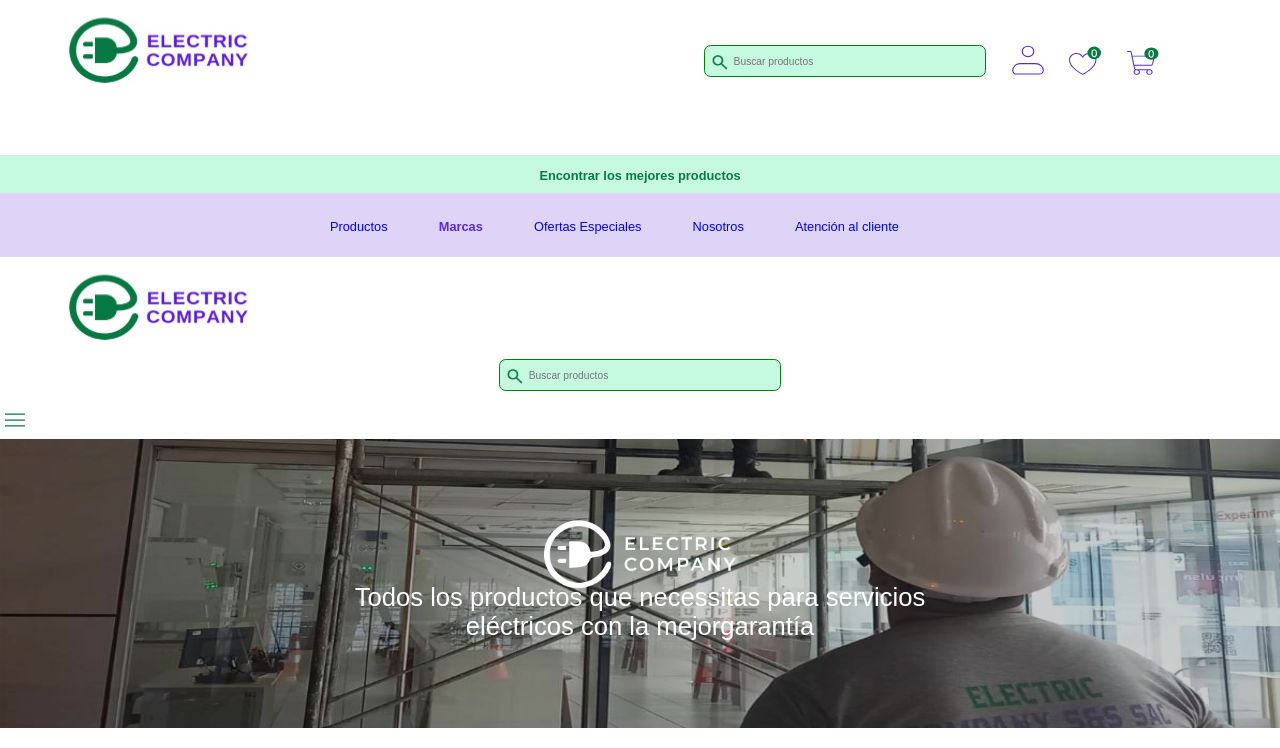
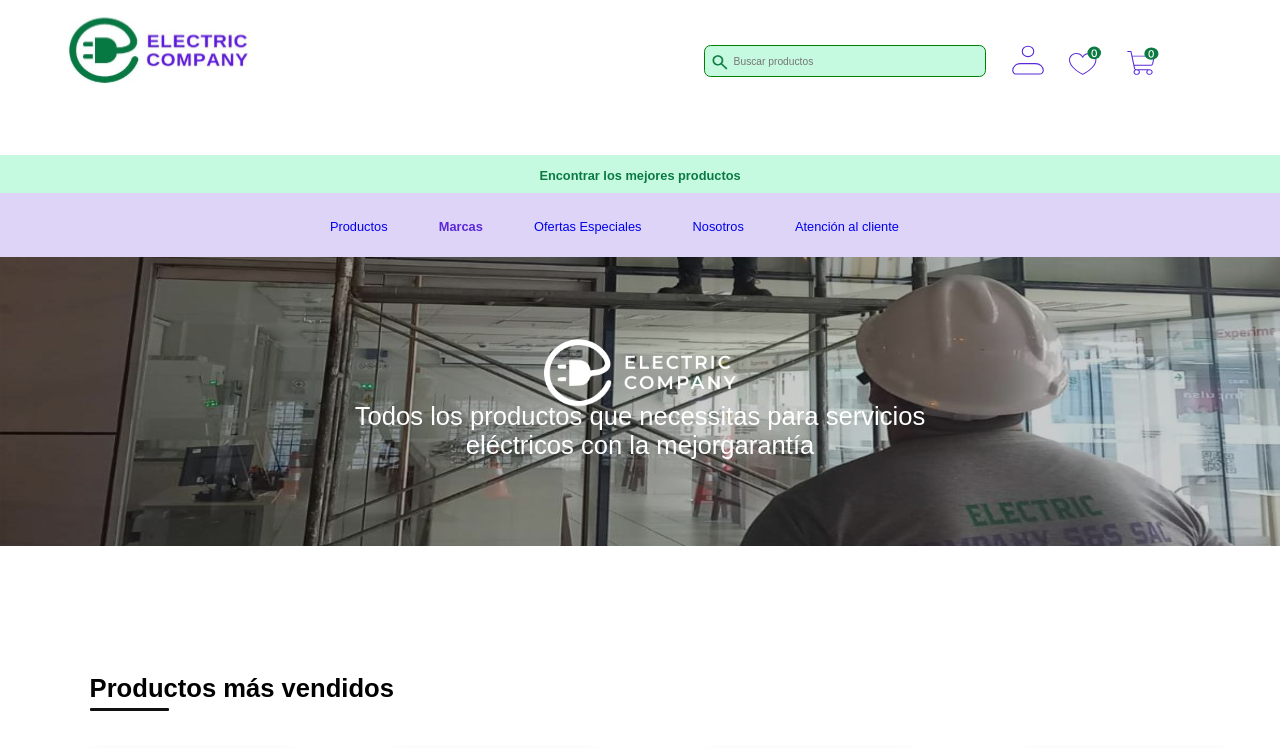
Before and after one commit to gustavopaixao06/ElectricCompany, a React (Vite) app: page / in a window 1280 px wide. Shown: the top 748 px of the page. Built offline with nearby package versions, Linux system fonts and the light colour scheme.

Commit message:
Resolvendo conflitos

```diff
--- a/src/components/Header/header.css
+++ b/src/components/Header/header.css
@@ -127,7 +127,6 @@ header>.center{
     padding: 0;
 }
 
-<<<<<<< HEAD
 .DropDrownProfile {
     position: absolute;
     top: 20vw;
@@ -162,12 +161,10 @@ header>.center{
 .DropDrownProfile li:hover {
     font-size: 1.2vw;
 }
-=======
+
 .menu-mobile {
     display: none !important;
 }
-
->>>>>>> e99de25034387b0722fd5f85ba2db626e80e26f9
 
 @media only screen and (max-width: 1000px) {
 
```
